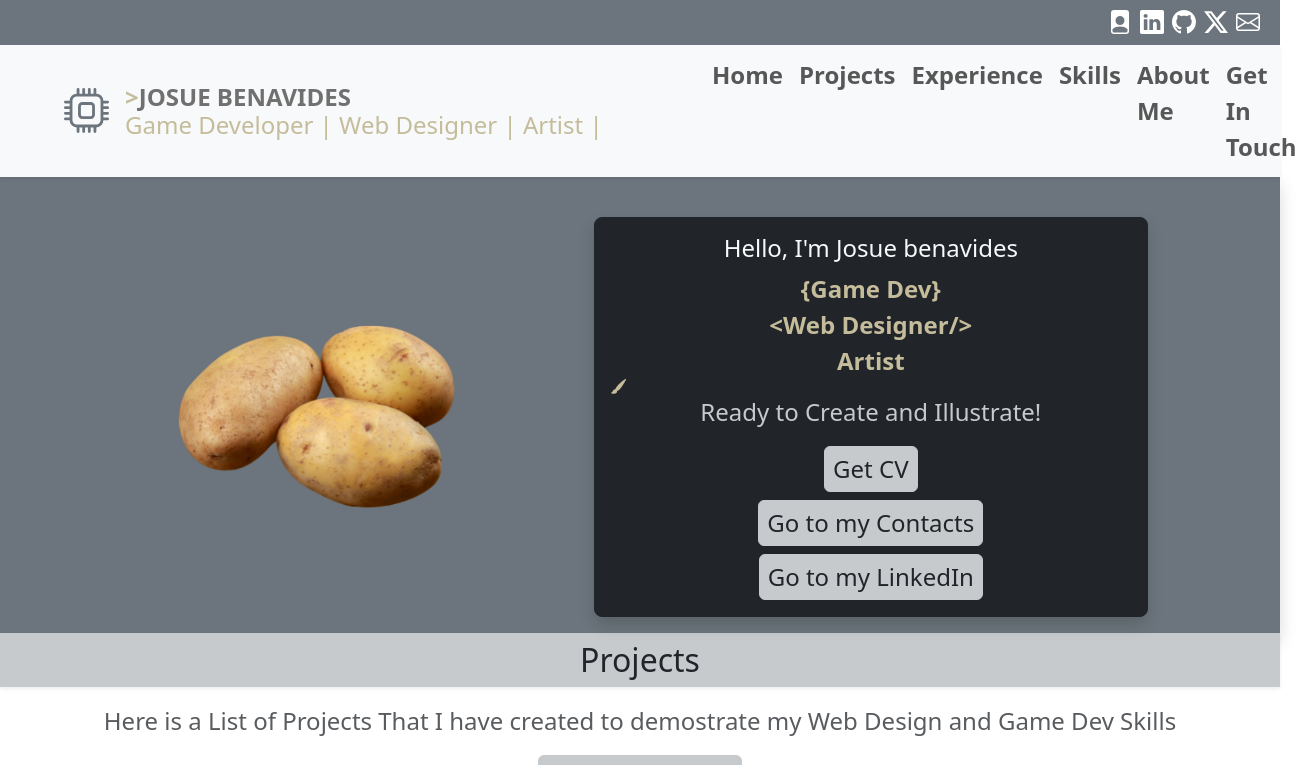
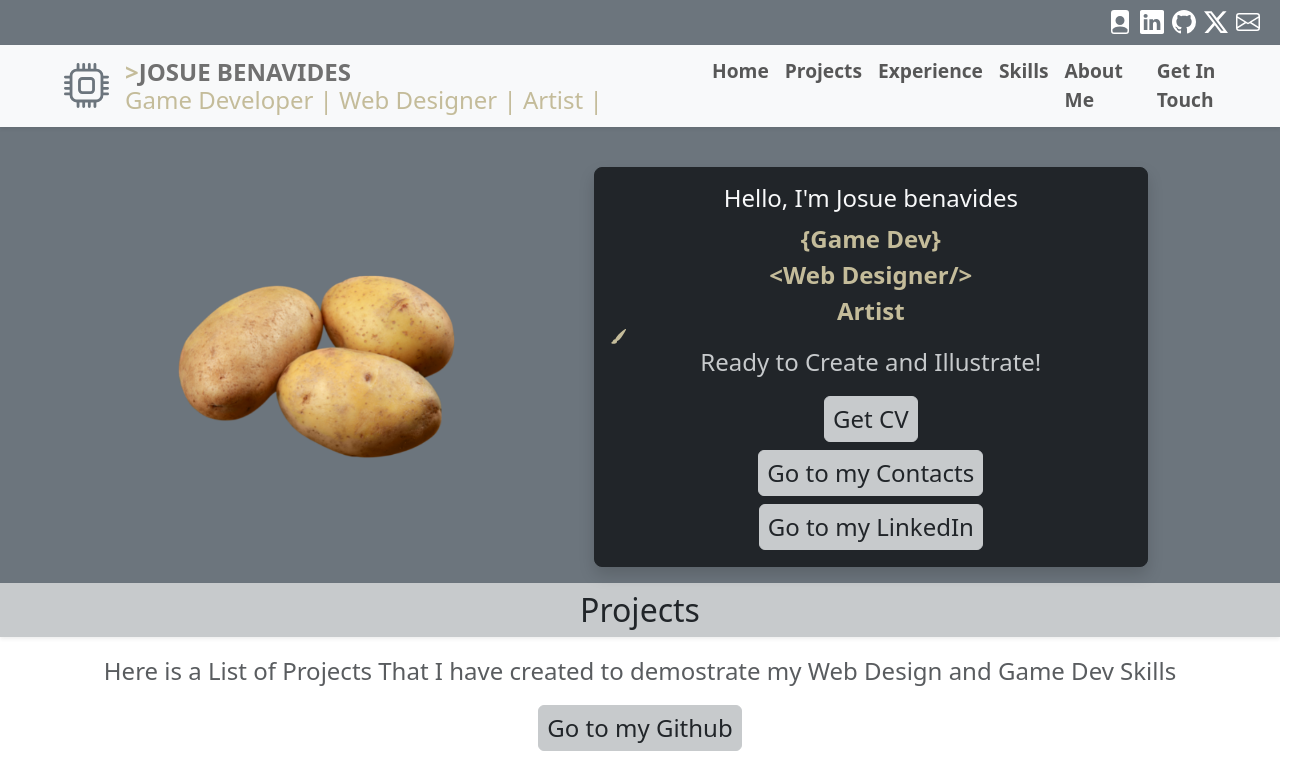
Before and after one commit to JosBena/jb.io, a React (Create React App) app: page / in a window 1280 px wide. Shown: the top 765 px of the page, 1305 px wide, since content can reach past the window. Built offline with nearby package versions, Linux system fonts and the light colour scheme.

Commit message:
Updated sizing for smaller screens

```diff
--- a/src/css/App.css
+++ b/src/css/App.css
@@ -126,7 +126,12 @@ p {
 .comPad {
   padding: 0.4rem 1rem !important;
 }
-@media (min-width: 40em) {
+@media (min-width: 30em) {
+  :root {
+    --fs-200: 1rem;
+  }
+}
+@media (min-width: 60em) {
   :root {
     --fs-400: 2rem;
     --fs-300: 1.5rem;
@@ -134,12 +139,13 @@ p {
     --is-100: 1.5rem;
   }
   .nav-link-size {
-    font-size: var(--fs-300);
+    font-size: var(--fs-200);
   }
   .h2-title {
     font-size: var(--fs-300);
   }
 }
+
 @media (max-width: 876px) {
   .h2-title {
     font-size: calc(0.8rem + 0.9vw) !important;
```
